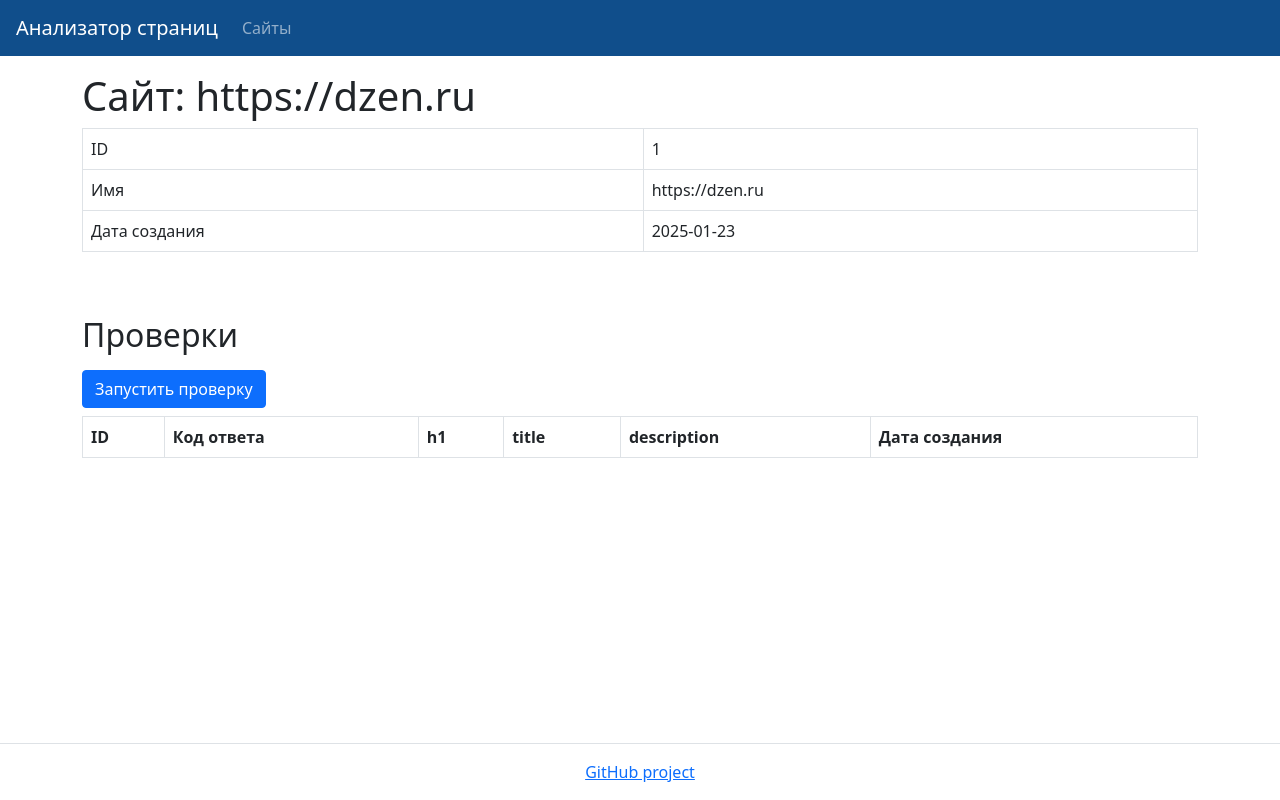
After one commit to DolAndd/python-project-83, a Flask app: page /urls/1 in a window 1280 px wide. The commit adds this page. Run offline with Flask 3, Linux system fonts and the light colour scheme; a database or web service that is not in the repository returns one stand-in record (values such as "Sample title"); lists and menus that the app fills with data are empty; some libraries are stand-ins or nearby versions.

Commit message:
add html files

```diff
--- a/page_analyzer/app.py
+++ b/page_analyzer/app.py
@@ -19,6 +19,7 @@ app.config['SECRET_KEY'] = os.getenv('SECRET_KEY')
 conn = psycopg2.connect(os.getenv('DATABASE_URL'))
 repo = UrlRepository(conn)
 
+
 @app.route("/")
 def home_page():
     messages = get_flashed_messages(with_categories=True)
@@ -31,8 +32,25 @@ def url_post():
     if validators.url(url_data['url']) is True:
         repo.save(url_data)
         flash('Страница успешно добавлена', 'success')
-        return redirect(url_for('url_show'), code=302)
+        return redirect(url_for('home_page'), code=302)
     else:
-        return render_template(
-            url_for('home_page')
-        )
+        return render_template(url_for('home_page'))
+
+
+@app.route('/urls/<id>')
+def users_show(id):
+    url = repo.find(id)
+    return render_template(
+        'show.html',
+        url=url,
+    )
+
+@app.route('/urls')
+def urls_index():
+    messages = get_flashed_messages(with_categories=True)
+    urls = repo.get_content()
+    return render_template(
+        'index.html',
+        urls=urls,
+        messages=messages
+    )
--- /dev/null
+++ b/page_analyzer/templates/layout.html
@@ -0,0 +1,45 @@
+<!DOCTYPE html>
+<html lang="ru">
+<head>
+  <meta charset="UTF-8">
+  <meta name="viewport" content="width=device-width, initial-scale=1.0">
+  <title>Подключение Bootstrap</title>
+
+  <link href="https://cdn.jsdelivr.net/npm/bootstrap@5.1.3/dist/css/bootstrap.min.css" rel="stylesheet" integrity="sha384-1BmE4kWBq78iYhFldvKuhfTAU6auU8tT94WrHftjDbrCEXSU1oBoqyl2QvZ6jIW3" crossorigin="anonymous">
+
+</head>
+<body class="min-vh-100 d-flex flex-column">
+  <header class="flex-shrink-0">
+    <nav class="navbar navbar-expand-md navbar-dark px-3" style="background-color: #104E8B;">
+  <a class="navbar-brand" href="{{ url_for('home_page') }}">Анализатор страниц</a>
+  <div id="navbarNav">
+      <ul class="navbar-nav">
+        <li class="nav-item"><a class="nav-link " href="{{ url_for('urls_index') }}">Сайты</a></li>
+      </ul>
+  </div>
+</nav>
+
+  </header>
+
+{% if messages %}
+  {% for category, message in messages %}
+  <div class="alert alert-danger" role="alert">{{ message }}</div>
+  {% endfor %}
+{% endif %}
+
+
+{% block content %}{% endblock %}
+
+    <footer class="border-top py-3 mt-5 flex-shrink-0">
+  <div class="container-lg">
+    <div class="text-center">
+      <a href="https://github.com/DolAndd/python-project-83" target="_blank">GitHub project</a>
+    </div>
+  </div>
+</footer>
+
+
+
+</body>
+
+</html>
--- /dev/null
+++ b/page_analyzer/templates/show.html
@@ -0,0 +1,56 @@
+{% extends "layout.html" %}
+
+{% block content %}
+
+<main class="flex-grow-1">
+    <div class="container-lg mt-3">
+      <h1>Сайт: https://dzen.ru</h1>
+
+
+  <div class="table-responsive">
+    <table class="table table-bordered table-hover text-nowrap" data-test="url">
+      <tbody>
+        <tr>
+          <td>ID</td>
+          <td>1</td>
+        </tr>
+        <tr>
+          <td>Имя</td>
+          <td>https://dzen.ru</td>
+        </tr>
+        <tr>
+          <td>Дата создания</td>
+          <td>2025-01-23</td>
+        </tr>
+      </tbody>
+    </table>
+  </div>
+
+    <h2 class="mt-5 mb-3">Проверки</h2>
+    <form method="post" action="/urls/1/checks">
+    <input type="submit" class="btn btn-primary" value="Запустить проверку">
+    </form>
+
+  <div>
+    <table class="table table-bordered table-hover mt-2" data-test="checks">
+    <thead>
+      <tr>
+        <th>ID</th>
+        <th>Код ответа</th>
+        <th>h1</th>
+        <th>title</th>
+        <th>description</th>
+        <th>Дата создания</th>
+      </tr>
+    </thead>
+      <tbody>
+
+    </tbody>
+    </table>
+  </div>
+
+    </div>
+  </main>
+
+
+{% endblock %}
--- a/page_analyzer/url_repository.py
+++ b/page_analyzer/url_repository.py
@@ -1,7 +1,16 @@
-import psycopg2
 from psycopg2.extras import RealDictCursor
 
 
 class UrlRepository:
     def __init__(self, conn):
         self.conn = conn
+
+    def find(self, id):
+        with self.conn.cursor(cursor_factory=RealDictCursor) as cur:
+            cur.execute("SELECT * FROM urls WHERE id = %s", (id,))
+            return cur.fetchone()
+
+    def get_content(self):
+        with self.conn.cursor(cursor_factory=RealDictCursor) as cur:
+            cur.execute("SELECT * FROM urls")
+            return cur.fetchall()
```
Also changed, not shown: page_analyzer/templates/home.html (+3 -36 lines), page_analyzer/templates/index.html (added, +45 -0 lines).
